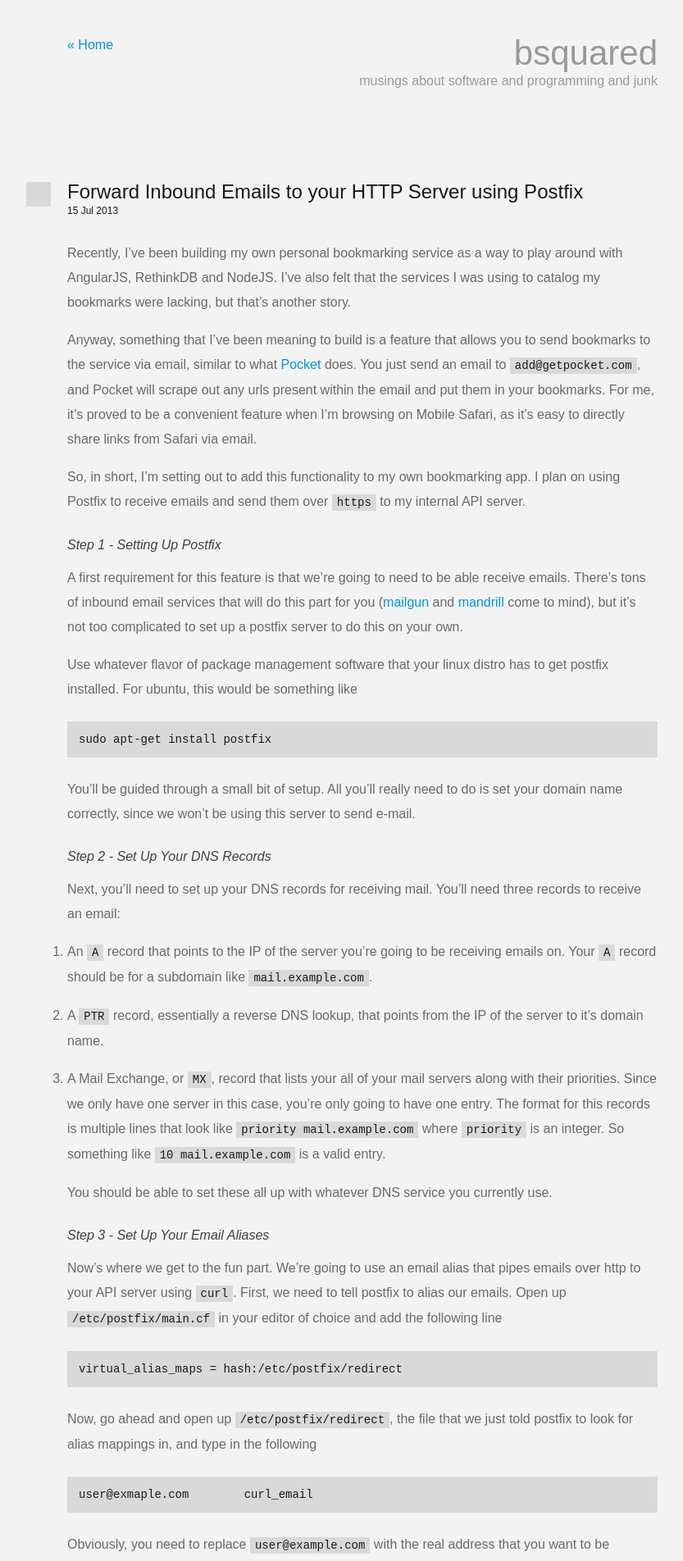
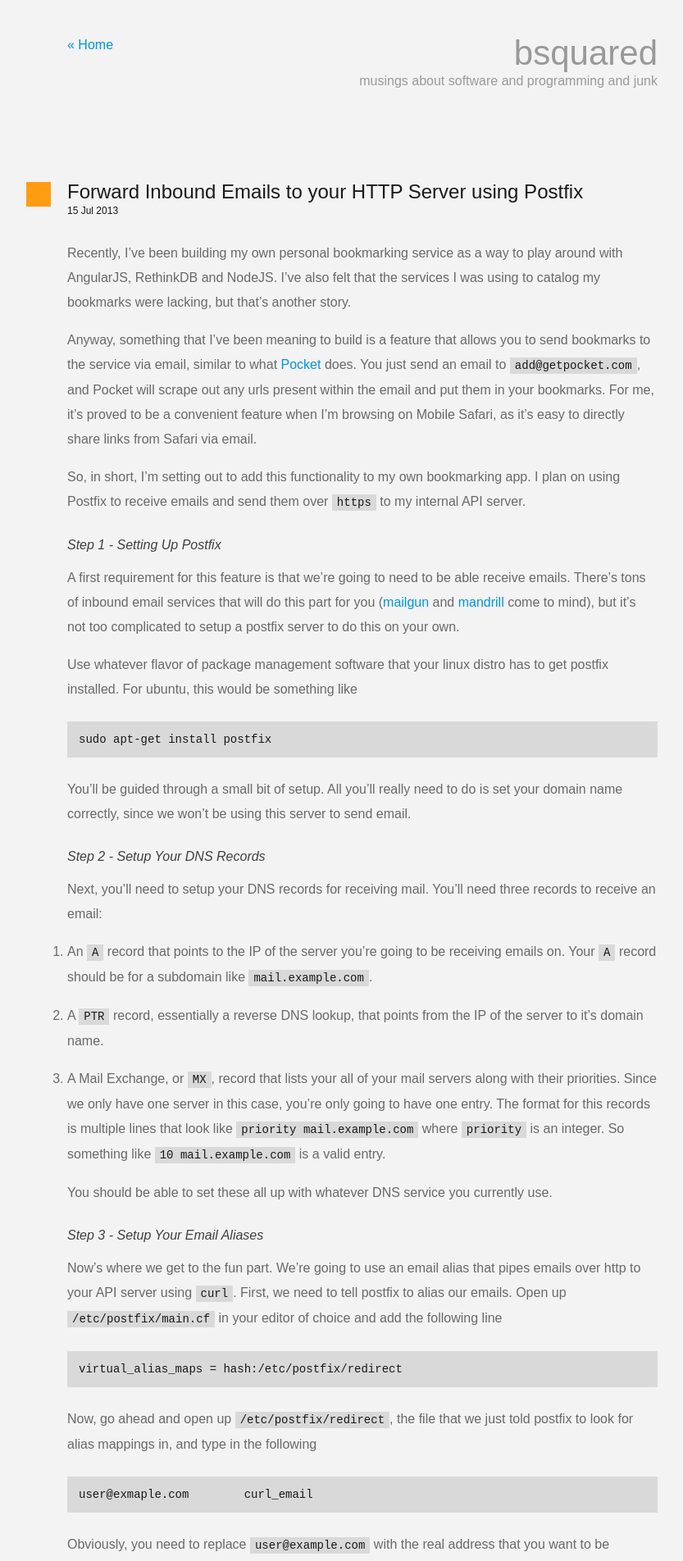
Before and after one commit to brianbrunner/brianbrunner.github.io, a Jekyll site: the page built from _posts/2013-07-15-postfix.markdown, in a window 1280 px wide. Shown: the top 1904 px of the page at 82% size, without its empty margins (198-1031 px from the left). Built offline with Jekyll 4.4.1, drawn with Linux system fonts in a browser that asks for light colours; some of the changed text lies outside the part shown.

Commit message:
Changed article marker color, fixed spelling/grammar errors

```diff
--- a/_posts/2013-07-15-postfix.markdown
+++ b/_posts/2013-07-15-postfix.markdown
@@ -14,18 +14,18 @@ So, in short, I'm setting out to add this functionality to my own bookmarking ap
 _Step 1 - Setting Up Postfix_
 -----------------------------
 
-A first requirement for this feature is that we're going to need to be able receive emails. There's tons of inbound email services that will do this part for you ([mailgun](http://www.mailgun.com/) and [mandrill](http://mandrill.com/) come to mind), but it's not too complicated to set up a postfix server to do this on your own.
+A first requirement for this feature is that we're going to need to be able receive emails. There's tons of inbound email services that will do this part for you ([mailgun](http://www.mailgun.com/) and [mandrill](http://mandrill.com/) come to mind), but it's not too complicated to setup a postfix server to do this on your own.
 
 Use whatever flavor of package management software that your linux distro has to get postfix installed. For ubuntu, this would be something like
 
     sudo apt-get install postfix
 
-You'll be guided through a small bit of setup. All you'll really need to do is set your domain name correctly, since we won't be using this server to send e-mail.
+You'll be guided through a small bit of setup. All you'll really need to do is set your domain name correctly, since we won't be using this server to send email.
 
-_Step 2 - Set Up Your DNS Records_
+_Step 2 - Setup Your DNS Records_
 ----------------------------------
 
-Next, you'll need to set up your DNS records for receiving mail. You'll need three records to receive an email:
+Next, you'll need to setup your DNS records for receiving mail. You'll need three records to receive an email:
 
 1. An `A` record that points to the IP of the server you're going to be receiving emails on. Your `A` record should be for a subdomain like `mail.example.com`.
 
@@ -35,7 +35,7 @@ Next, you'll need to set up your DNS records for receiving mail. You'll need thr
 
 You should be able to set these all up with whatever DNS service you currently use.
 
-_Step 3 - Set Up Your Email Aliases_
+_Step 3 - Setup Your Email Aliases_
 ------------------------------------
 
 Now's where we get to the fun part. We're going to use an email alias that pipes emails over http to your API server using `curl`. First, we need to tell postfix to alias our emails. Open up `/etc/postfix/main.cf` in your editor of choice and add the following line
@@ -52,7 +52,7 @@ The last step is to actually create the `curl_email` alias. This alias will pipe
 
     curl_email: "|curl --data-binary @- http://example.com/email_received"
 
-This line pipes any received messages to `STDIN` which we read into our post body in `curl` using the special notation `@-`. Using the `--data-binary` flag rather than the just the normal `-d` flag preserves the exact content of the email. You'll need to replace `http://example.com/email_received` with an actual url that handles post requests.
+This line pipes any received messages to `STDIN`, which we read into our post body in `curl` using the special notation `@-`. Using the `--data-binary` flag rather than the just the normal `-d` flag preserves the exact content of the email. You'll need to replace `http://example.com/email_received` with an actual url that handles post requests.
 
 _Step 4 - Parse That Email!_
 ----------------------------
--- a/css/style.css
+++ b/css/style.css
@@ -72,7 +72,7 @@ article .title:before {
   top: 4px;
   width: 30px;
   height: 30px;
-  background-color: #d9d9d9;
+  background-color: #FF9C12;
 }
 article .title h1 {
   margin:0;
```
